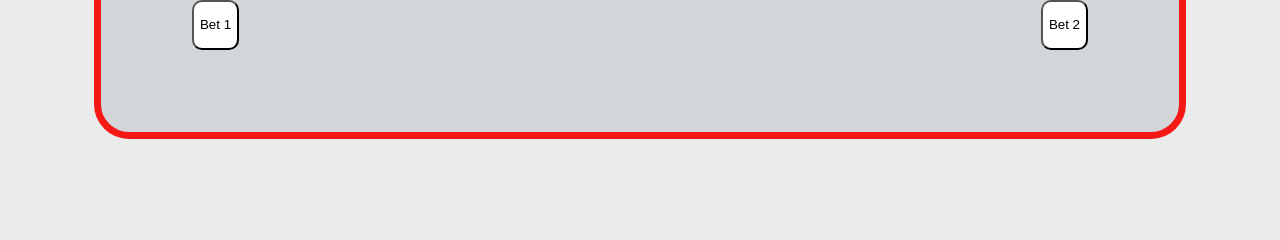
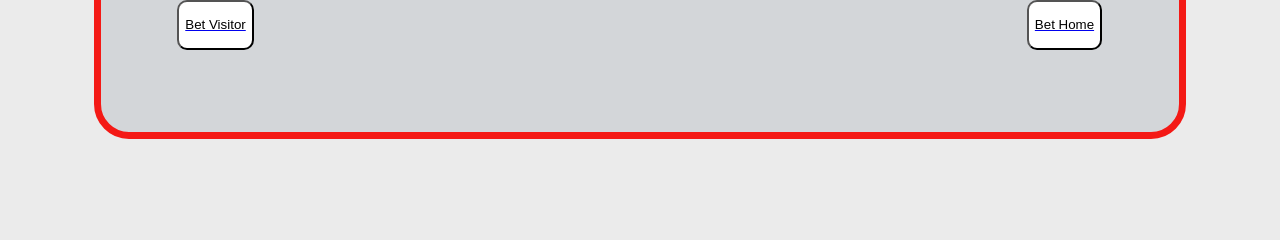
Before and after one commit to andrewimredy/1520website, a Flask app: page / in a window 1280 px wide. Shown: the part 337-577 px from the top of the page. Run offline with Flask 2, Linux system fonts and the light colour scheme; a database or web service that is not in the repository returns one stand-in record (values such as "Sample title"); data that the repository does not hold is empty.

Commit message:
buttons do something now

```diff
--- a/main.py
+++ b/main.py
@@ -15,7 +15,7 @@ userstore = userStore(datastore_client)
 import requests, json, backend
 
 timelist = [] #list of game times
-newlist = [] # list of games eg: ["Philadelphia 76ers", "Boston Celtics"]
+newlist = [] # list of games eg: ["Philadelphia 76ers", "Boston Celtics", "20034512"] visitor, home, id
 numgames = 0
 
 #Convenience method to turn abbreviation into full team name. declare this before using it
@@ -41,10 +41,9 @@ def get_game_info():
         teamlist.append([json2['games'][game]['vTeam']['triCode'],
                          json2['games'][game]['hTeam']['triCode'],
                          json2['games'][game]['gameId']])
-    for game in range(numgames):
         timelist.append(json2['games'][game]['startTimeEastern'])
     for i in teamlist:
-        newlist.append([get_full_name(i[0]), get_full_name(i[1])])
+        newlist.append([get_full_name(i[0]), get_full_name(i[1]), i[2]])
     ### newlist contains all teams playing. ([0][0] vs [0][1], [1][0] vs [1][1])
 
 
@@ -54,6 +53,13 @@ def main_page():
     user = get_user()
     get_game_info()
     return render_template("index.html", newlist=newlist, numgames=numgames,  timelist=timelist, user=user)
+
+@app.route('/bet/<game>/<team>')
+def place_bet(game, team):
+    entity_key = datastore_client.key('bet', username + game)
+    bet_entity = datastore.Entity(key=entity_key)
+    bet_entity['team'] = team #home or away
+
 
 @app.route('/Profile')
 def profile_view():
--- a/static/style/style.css
+++ b/static/style/style.css
@@ -128,5 +128,5 @@ body {
 }
 .game_block_button:hover{
     cursor: pointer;
-    background-color: #f8f8f8b0
+    background-color: #F41915
 }
--- a/templates/_base.html
+++ b/templates/_base.html
@@ -11,7 +11,7 @@
                 <a class="navbar__link" href="/myStats">My Stats</a>
                 <a class="navbar__link" href="/groups">Groups</a>
                 {% if user %}
-                    <a class="navbar_user" href="/myStats">{{user}}</a>
+                    <a class="navbar__user" href="/myStats">{{user}}</a>
                     <a class="navbar__user" href="/auth/logout">Logout</a>
                 {% else %}
                     <a class="navbar__user" href="/auth/login">Login</a>
--- a/templates/index.html
+++ b/templates/index.html
@@ -10,14 +10,18 @@
         <li class="game_block">
             <div class="team_and_button_A">
                 <p class="game_block_team">{{ game.0 }}</p>
-                <button class="game_block_button">Bet 1</button>
+                <a href="/bet/{{game.2}}/visitor">
+                    <button class="game_block_button">Bet Visitor</button>
+                </a>
             </div>
             <div class="game_time">
                 <h4 class="game_block_time"> {{ timelist[loop.index0] }} </h4>
             </div>
             <div class="team_and_button_B">
                 <p class="game_block_team">{{ game.1 }}</p>
-                <button class="game_block_button">Bet 2</button>
+                <a href="/bet/{{game.2}}/home">
+                    <button class="game_block_button">Bet Home</button>
+                </a>
             </div>
         </li>
         {% endfor %}
```
Also changed, not shown: backend.py (+0 -9 lines).
